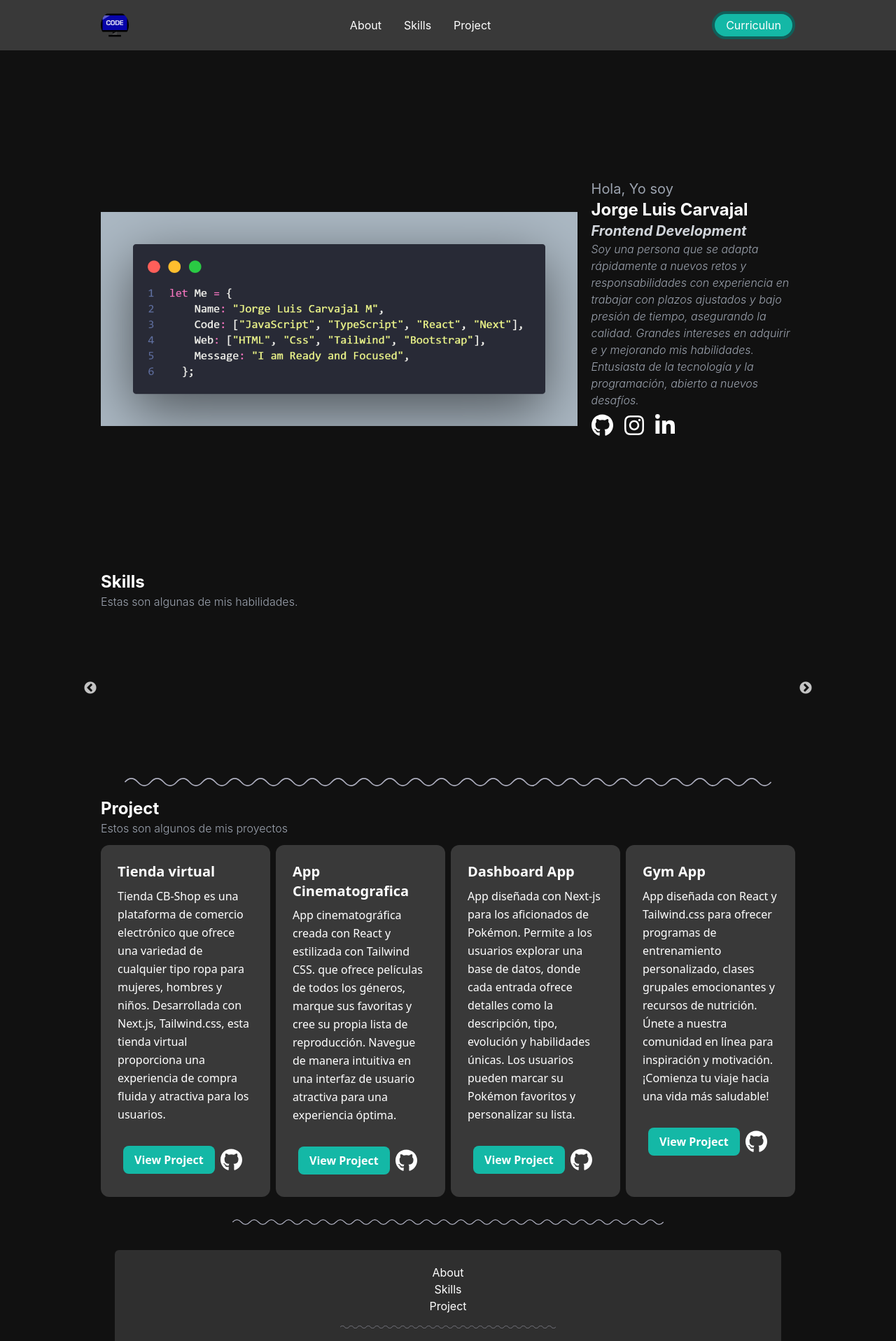
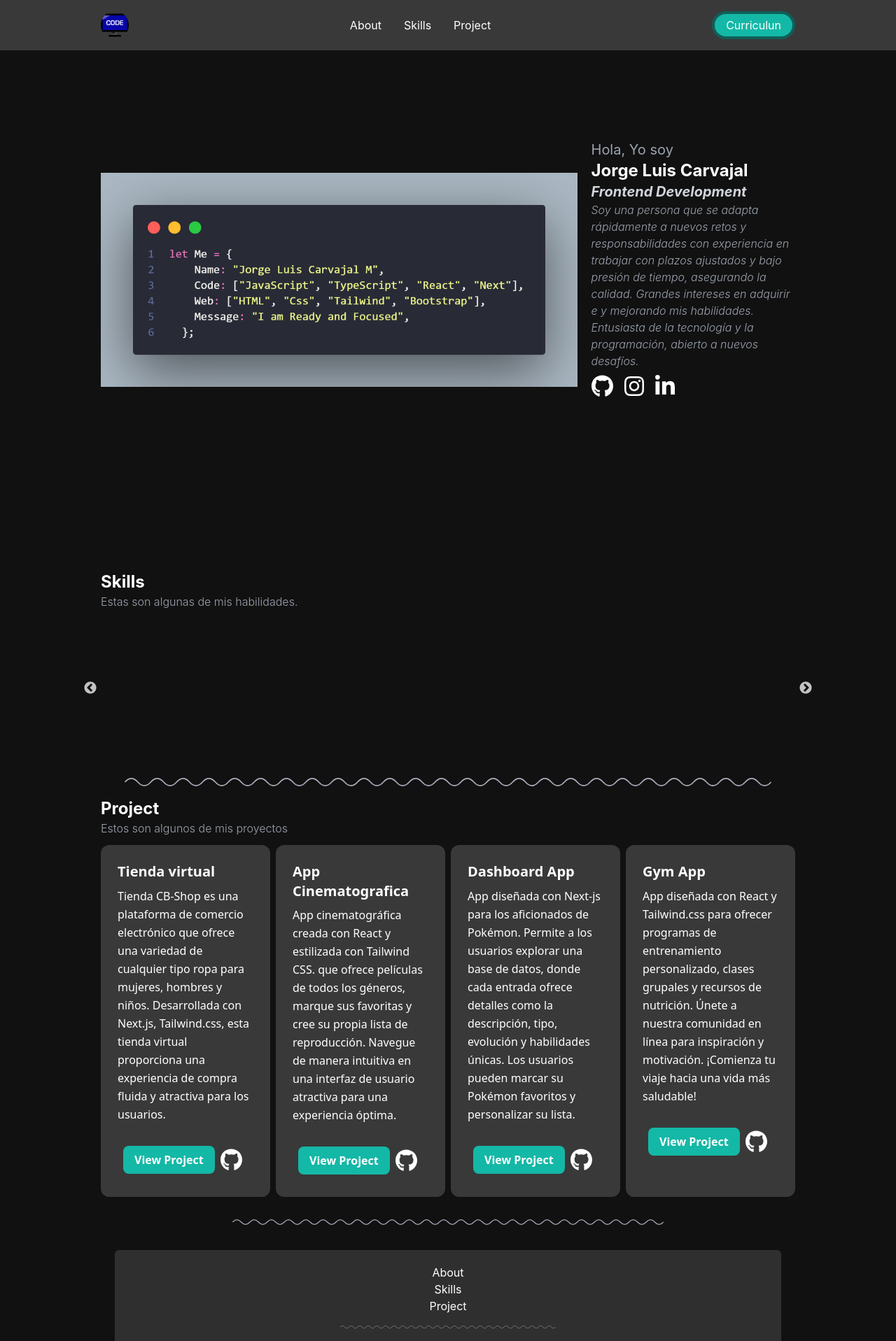
Before and after one commit to jlcarvajal27/react.portfolio, a React (Vite) app: page / in a window 1280 px wide. Shown: the top 1917 px of the page at 70% size. Built offline with nearby package versions, Linux system fonts and the light colour scheme.

Commit message:
ajuste de texto

```diff
--- a/src/component/About.jsx
+++ b/src/component/About.jsx
@@ -10,7 +10,7 @@ export default function About() {
   return (
     <div
       id="about"
-      className="flex top-14  h-screen flex-col md:flex-row gap-5 items-center justify-center text-white relative"
+      className="flex top-45 h-screen flex-col md:flex-row gap-5 items-center justify-center text-white relative"
     >
       <div>
         <img
--- a/src/component/Footer.jsx
+++ b/src/component/Footer.jsx
@@ -2,7 +2,7 @@ import hr from "../assets/curve-hr.svg";
 
 export default function Footer() {
   return (
-    <div className="mt-4 bg-dark-200 rounded-md text-white px-8 py-5 ">
+    <div className="mt-4 bg-dark-200 rounded-md text-white px-8 py-5">
       <ul className="text-center">
         <li>
           <a href="#about" className="hover:underline">
--- a/src/component/Project.jsx
+++ b/src/component/Project.jsx
@@ -36,7 +36,7 @@ export default function Project() {
     {
       title: "Gym App",
       description:
-        "App diseñada con React y Tailwind.css para ofrecer programas de entrenamiento personalizado, clases grupales emocionantes y recursos de nutrición. Únete a nuestra comunidad en línea para inspiración y motivación. ¡Comienza tu viaje hacia una vida más saludable!",
+        "App diseñada con React y Tailwind.css para ofrecer programas de entrenamiento personalizado, clases grupales y recursos de nutrición. Únete a nuestra comunidad en línea para inspiración y motivación. ¡Comienza tu viaje hacia una vida más saludable!",
       url1: "https://gym-proyect-site.vercel.app/",
       url2: "https://github.com/jlcarvajal27/gym-proyect",
     },
```
